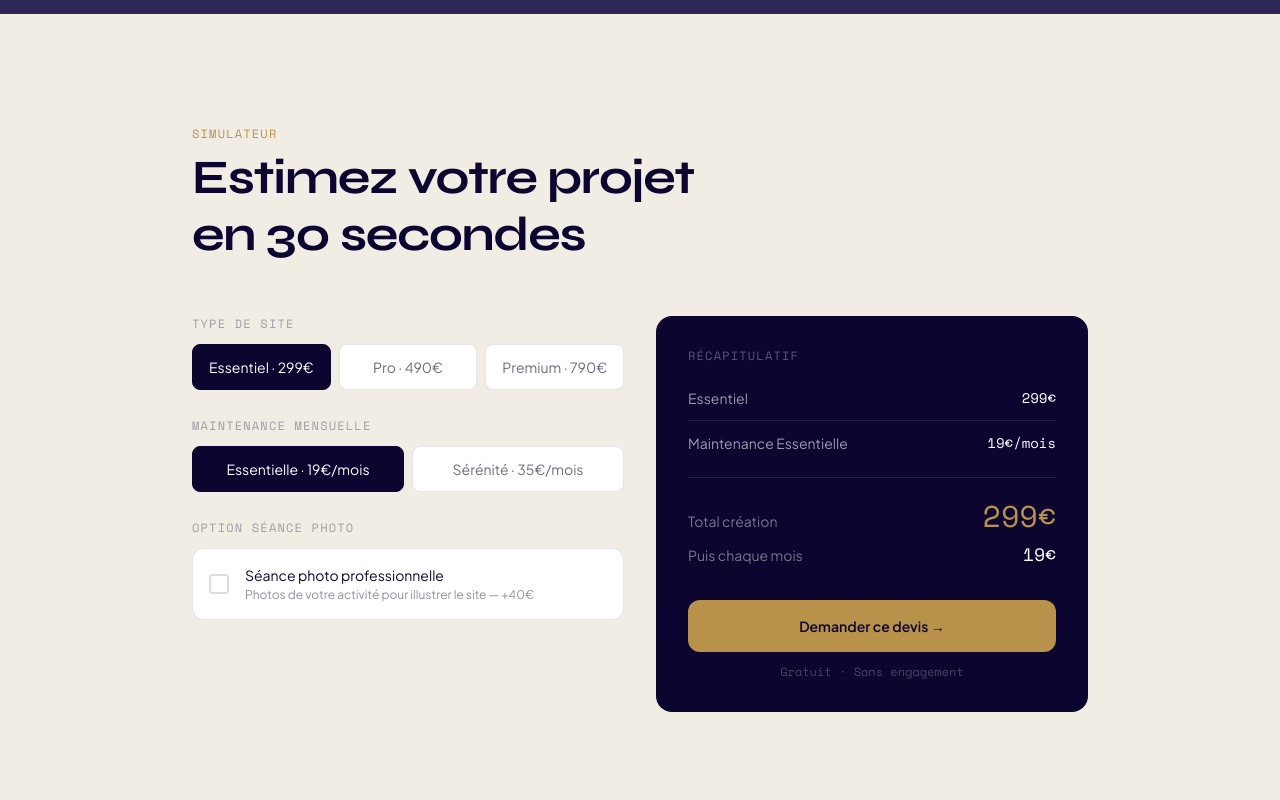
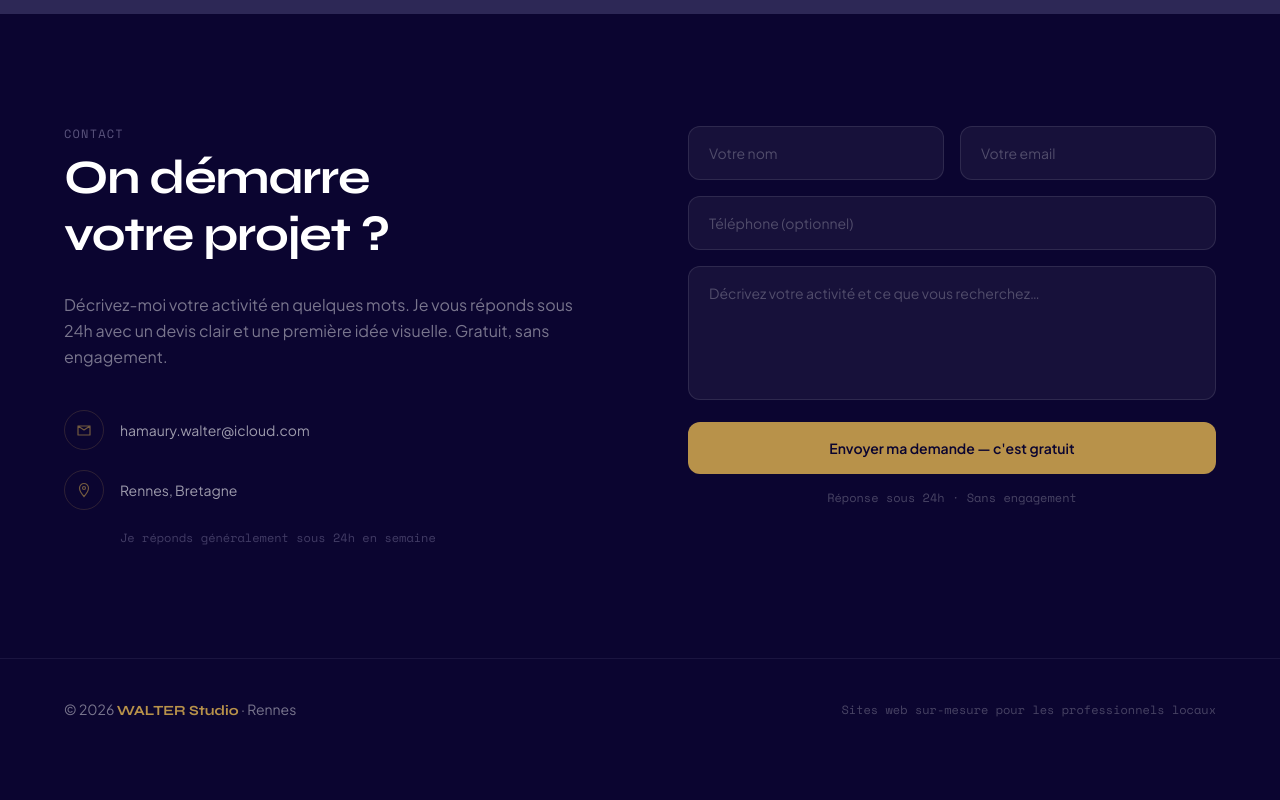
Before and after one commit to hamaurywalter/Walter-studio, a React (Vite) app: page / in a window 1280 px wide. Shown: the part 6040-6840 px from the top of the page. After the commit the page ends 6801 px from the top, so only its background shows below. Built offline with nearby package versions, Linux system fonts and the light colour scheme.

Commit message:
Remove homepage quote simulator section
The /devis configurator replaces it. The Tarifs section CTA now links
to /devis, and the unused prefillMessage plumbing is removed from
Contact.

Co-Authored-By: Claude Fable 5 <noreply@anthropic.com>

```diff
--- a/src/App.jsx
+++ b/src/App.jsx
@@ -562,10 +562,10 @@ function Tarifs() {
         </div>
 
         <FadeUp delay={0.1} className="mt-12 text-center">
-          <a href="#simulateur"
+          <Link to="/devis"
             className="inline-flex items-center gap-2 bg-minuit text-white text-sm px-8 py-4 rounded-full hover:bg-encre transition-colors">
             Estimer mon projet →
-          </a>
+          </Link>
         </FadeUp>
       </div>
     </section>
@@ -702,151 +702,13 @@ function Methode() {
 }
 
 /* ═══════════════════════════════════════════════════════════════
-   SIMULATEUR DE DEVIS
-═══════════════════════════════════════════════════════════════ */
-function Simulateur({ onDevis }) {
-  const [siteType,    setSiteType]    = useState('essentiel')
-  const [maintenance, setMaintenance] = useState('essentiel')
-  const [photo,       setPhoto]       = useState(false)
-
-  const siteOptions = {
-    essentiel: { label: 'Essentiel', price: 299 },
-    pro:       { label: 'Pro',       price: 490 },
-    premium:   { label: 'Premium',   price: 790 },
-  }
-  const sitePrice  = siteOptions[siteType].price
-  const siteLabel  = siteOptions[siteType].label
-  const maintPrice = maintenance === 'essentiel' ? 19 : 35
-  const maintLabel = maintenance === 'essentiel' ? 'Maintenance Essentielle' : 'Maintenance Sérénité'
-  const photoPrice = photo ? 40 : 0
-  const total      = sitePrice + photoPrice
-
-  const handleDevis = () => {
-    const recap = `${siteLabel} (${sitePrice}€)${photo ? ' + Séance photo (40€)' : ''} + ${maintLabel} (${maintPrice}€/mois)`
-    onDevis(recap)
-    document.getElementById('contact')?.scrollIntoView({ behavior: 'smooth' })
-  }
-
-  const Opt = ({ selected, onClick, children }) => (
-    <button type="button" onClick={onClick}
-      className={`flex-1 py-3 px-3 rounded-lg border text-sm font-medium transition-all text-center ${
-        selected
-          ? 'bg-minuit text-white border-minuit'
-          : 'bg-white text-minuit/60 border-brume/30 hover:border-laiton/40'
-      }`}>
-      {children}
-    </button>
-  )
-
-  return (
-    <section id="simulateur" className="py-28 px-6 bg-craie">
-      <div className="max-w-4xl mx-auto">
-
-        <FadeUp className="mb-12">
-          <p className="font-util text-xs tracking-widest uppercase text-laiton mb-3">Simulateur</p>
-          <h2 className="font-display text-4xl md:text-5xl font-bold tracking-tight text-minuit">
-            <WordReveal>Estimez votre projet</WordReveal>
-            <br />
-            <WordReveal delay={0.2}>en 30 secondes</WordReveal>
-          </h2>
-        </FadeUp>
-
-        <div className="grid md:grid-cols-2 gap-8 items-start">
-          <FadeUp fromX={-15} delay={0.1} className="space-y-7">
-            <div>
-              <p className="font-util text-xs tracking-widest uppercase text-minuit/35 mb-3">Type de site</p>
-              <div className="flex flex-col sm:flex-row gap-2">
-                <Opt selected={siteType === 'essentiel'} onClick={() => setSiteType('essentiel')}>Essentiel · 299€</Opt>
-                <Opt selected={siteType === 'pro'}       onClick={() => setSiteType('pro')}>Pro · 490€</Opt>
-                <Opt selected={siteType === 'premium'}   onClick={() => setSiteType('premium')}>Premium · 790€</Opt>
-              </div>
-            </div>
-
-            <div>
-              <p className="font-util text-xs tracking-widest uppercase text-minuit/35 mb-3">Maintenance mensuelle</p>
-              <div className="flex gap-2">
-                <Opt selected={maintenance === 'essentiel'} onClick={() => setMaintenance('essentiel')}>Essentielle · 19€/mois</Opt>
-                <Opt selected={maintenance === 'serenite'}  onClick={() => setMaintenance('serenite')}>Sérénité · 35€/mois</Opt>
-              </div>
-            </div>
-
-            <div>
-              <p className="font-util text-xs tracking-widest uppercase text-minuit/35 mb-3">Option séance photo</p>
-              <label className={`flex items-center gap-4 p-4 rounded-xl border cursor-pointer transition-all ${
-                photo ? 'bg-minuit border-minuit' : 'bg-white border-brume/30 hover:border-laiton/40'
-              }`}>
-                <div className={`w-5 h-5 rounded border-2 flex items-center justify-center shrink-0 transition-all ${
-                  photo ? 'bg-laiton border-laiton' : 'border-brume/40'
-                }`}>
-                  {photo && (
-                    <svg className="w-3 h-3 text-white" viewBox="0 0 12 12" fill="none">
-                      <path d="M2 6l2.5 2.5L10 3.5" stroke="currentColor" strokeWidth="1.5" strokeLinecap="round" strokeLinejoin="round"/>
-                    </svg>
-                  )}
-                </div>
-                <input type="checkbox" className="sr-only" checked={photo} onChange={e => setPhoto(e.target.checked)} />
-                <div>
-                  <p className={`text-sm font-medium ${photo ? 'text-white' : 'text-minuit'}`}>Séance photo professionnelle</p>
-                  <p className={`text-xs mt-0.5 ${photo ? 'text-white/55' : 'text-minuit/45'}`}>Photos de votre activité pour illustrer le site — +40€</p>
-                </div>
-              </label>
-            </div>
-          </FadeUp>
-
-          <FadeUp fromX={15} delay={0.2}>
-            <div className="bg-minuit rounded-2xl p-8 text-white sticky top-20">
-              <p className="font-util text-xs tracking-widest uppercase text-brume/50 mb-6">Récapitulatif</p>
-              <ul className="space-y-3 mb-6">
-                <li className="flex justify-between text-sm">
-                  <span className="text-white/60">{siteLabel}</span>
-                  <span className="font-util">{sitePrice}€</span>
-                </li>
-                {photo && (
-                  <li className="flex justify-between text-sm">
-                    <span className="text-white/60">Séance photo</span>
-                    <span className="font-util">40€</span>
-                  </li>
-                )}
-                <li className="pt-3 border-t border-white/10 flex justify-between text-sm">
-                  <span className="text-white/60">{maintLabel}</span>
-                  <span className="font-util">{maintPrice}€/mois</span>
-                </li>
-              </ul>
-              <div className="border-t border-laiton/20 pt-5 space-y-1.5 mb-8">
-                <div className="flex justify-between items-baseline">
-                  <span className="text-sm text-white/45">Total création</span>
-                  <span className="font-util text-3xl text-laiton">{total}€</span>
-                </div>
-                <div className="flex justify-between items-baseline">
-                  <span className="text-sm text-white/45">Puis chaque mois</span>
-                  <span className="font-util text-lg">{maintPrice}€</span>
-                </div>
-              </div>
-              <button onClick={handleDevis}
-                className="w-full bg-laiton text-minuit text-sm font-semibold py-4 rounded-xl hover:bg-laiton/80 transition-colors">
-                Demander ce devis →
-              </button>
-              <p className="font-util text-xs text-white/25 text-center mt-3">Gratuit · Sans engagement</p>
-            </div>
-          </FadeUp>
-        </div>
-      </div>
-    </section>
-  )
-}
-
-/* ═══════════════════════════════════════════════════════════════
    CONTACT
 ═══════════════════════════════════════════════════════════════ */
-function Contact({ prefillMessage }) {
+function Contact() {
   const [form, setForm]       = useState({ name: '', email: '', tel: '', message: '' })
   const [sent, setSent]       = useState(false)
   const [loading, setLoading] = useState(false)
   const [error, setError]     = useState(false)
-
-  useEffect(() => {
-    if (prefillMessage) setForm(f => ({ ...f, message: prefillMessage }))
-  }, [prefillMessage])
 
   const handleSubmit = async e => {
     e.preventDefault()
@@ -982,8 +844,6 @@ function Footer() {
    HOME PAGE
 ═══════════════════════════════════════════════════════════════ */
 function HomePage() {
-  const [prefillMessage, setPrefillMessage] = useState('')
-
   useEffect(() => {
     const hash = window.location.hash
     if (!hash) return
@@ -1003,8 +863,7 @@ function HomePage() {
       <Tarifs />
       <Apropos />
       <Methode />
-      <Simulateur onDevis={setPrefillMessage} />
-      <Contact prefillMessage={prefillMessage} />
+      <Contact />
       <Footer />
     </div>
   )
```
